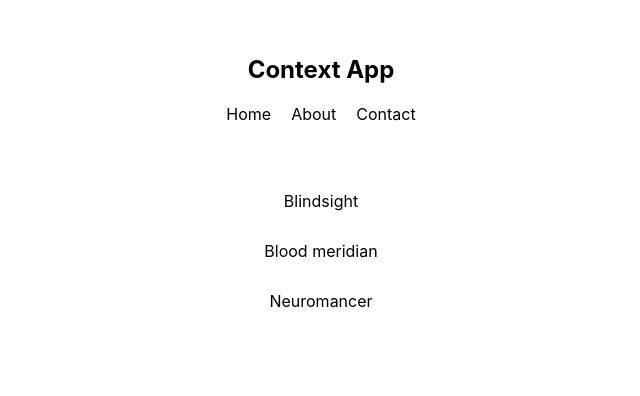
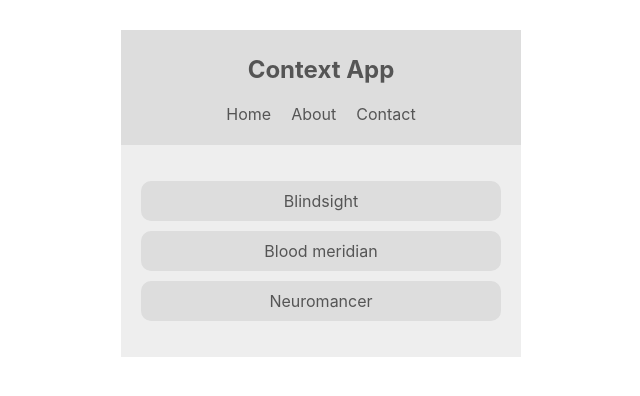
Before and after one commit to strobosaur/react-contextapp, a React (Create React App) app: page / in a window 1280 px wide. Shown: the top 396 px of the page, without its empty margins (319-959 px from the left). Built offline with nearby package versions, Linux system fonts and the light colour scheme.

Commit message:
Themes now apply to content

```diff
--- a/src/components/BookList.js
+++ b/src/components/BookList.js
@@ -1,13 +1,17 @@
 import React, { Component } from 'react';
+import { ThemeContext } from '../contexts/ThemeContext';
 
 class BookList extends React.Component {
+  static contextType = ThemeContext;
   render() {
+    const { isLightTheme, light, dark } = this.context;
+    const theme = isLightTheme ? light : dark;
     return (
-      <div className='book-list'>
+      <div className='book-list' style={{ background: theme.bg, color: theme.syntax }}>
         <ul>
-          <li>Blindsight</li>
-          <li>Blood meridian</li>
-          <li>Neuromancer</li>
+          <li style={{ background: theme.ui }}>Blindsight</li>
+          <li style={{ background: theme.ui }}>Blood meridian</li>
+          <li style={{ background: theme.ui }}>Neuromancer</li>
         </ul>
       </div>
     );
--- a/src/components/Navbar.js
+++ b/src/components/Navbar.js
@@ -1,9 +1,14 @@
 import React, { Component } from 'react';
+import { ThemeContext } from '../contexts/ThemeContext';
 
 class Navbar extends React.Component {
+  static contextType = ThemeContext;
   render() {
+    console.log(this.context);
+    const { isLightTheme, light, dark } = this.context;
+    const theme = isLightTheme ? light : dark;
     return (
-      <nav>
+      <nav style={{ background: theme.ui, color: theme.syntax }}>
         <h1>Context App</h1>
         <ul>
           <li>Home</li>
```
